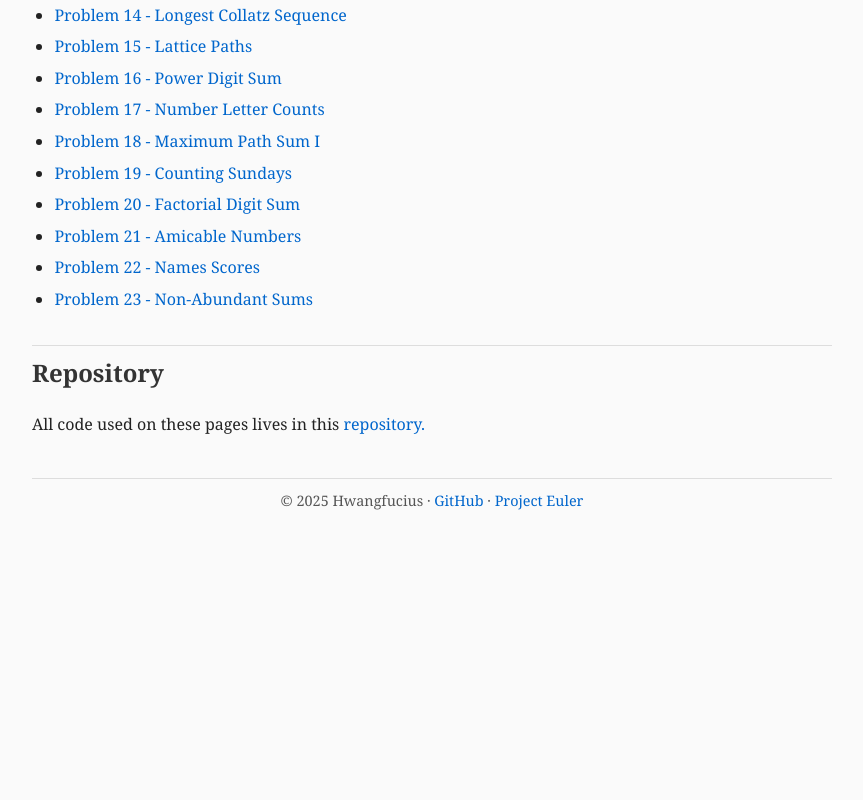
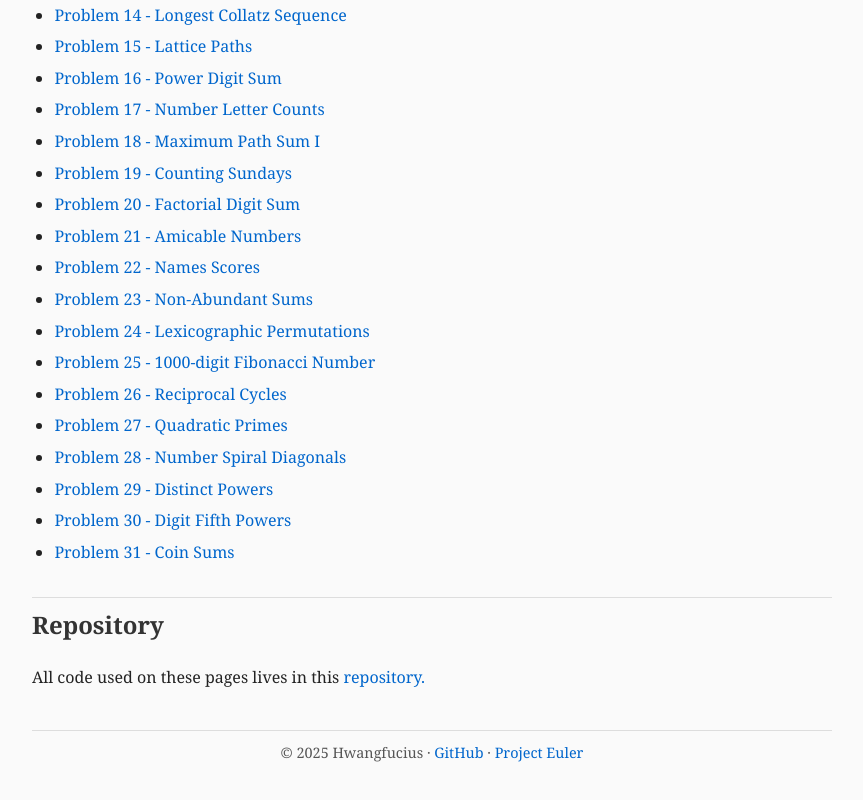
Before and after one commit to hwang-fu/project-euler, a website: page index.html in a window 1280 px wide. Shown: the part 760-1560 px from the top of the page, without its empty margins (208-1071 px from the left). Before the commit the page ends 1372 px from the top, so only its background shows below. Drawn offline with Linux system fonts and the light colour scheme.

Commit message:
chore: update index

```diff
--- a/index.html
+++ b/index.html
@@ -117,6 +117,14 @@
             <li><a href="docs/21.html">Problem 21 - Amicable Numbers</a></li>
             <li><a href="docs/22.html">Problem 22 - Names Scores</a></li>
             <li><a href="docs/23.html">Problem 23 - Non-Abundant Sums</a></li>
+            <li><a href="docs/24.html">Problem 24 - Lexicographic Permutations</a></li>
+            <li><a href="docs/25.html">Problem 25 - 1000-digit Fibonacci Number</a></li>
+            <li><a href="docs/26.html">Problem 26 - Reciprocal Cycles</a></li>
+            <li><a href="docs/27.html">Problem 27 - Quadratic Primes</a></li>
+            <li><a href="docs/28.html">Problem 28 - Number Spiral Diagonals</a></li>
+            <li><a href="docs/29.html">Problem 29 - Distinct Powers</a></li>
+            <li><a href="docs/30.html">Problem 30 - Digit Fifth Powers</a></li>
+            <li><a href="docs/31.html">Problem 31 - Coin Sums</a></li>
         </ul>
     </section>
 
```
